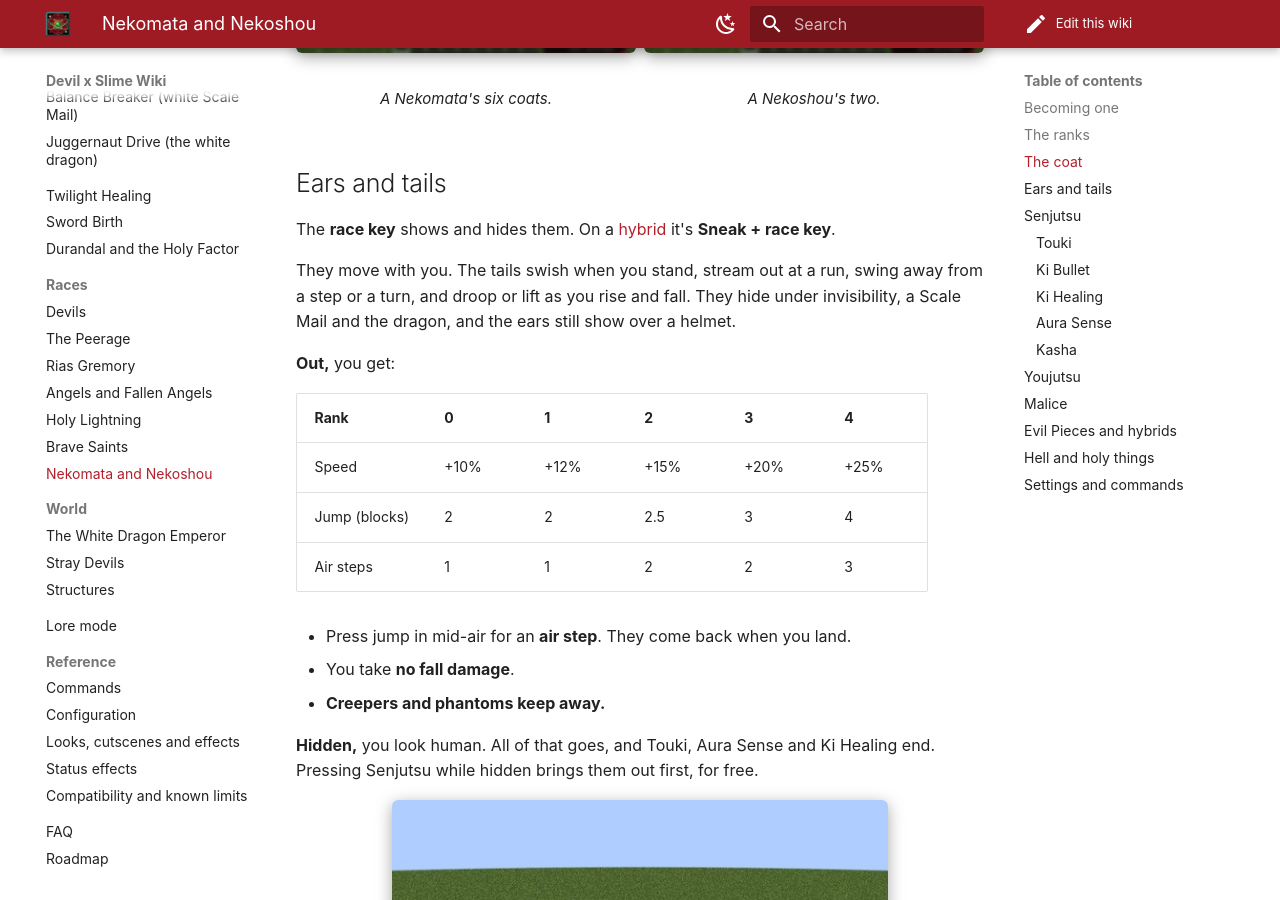
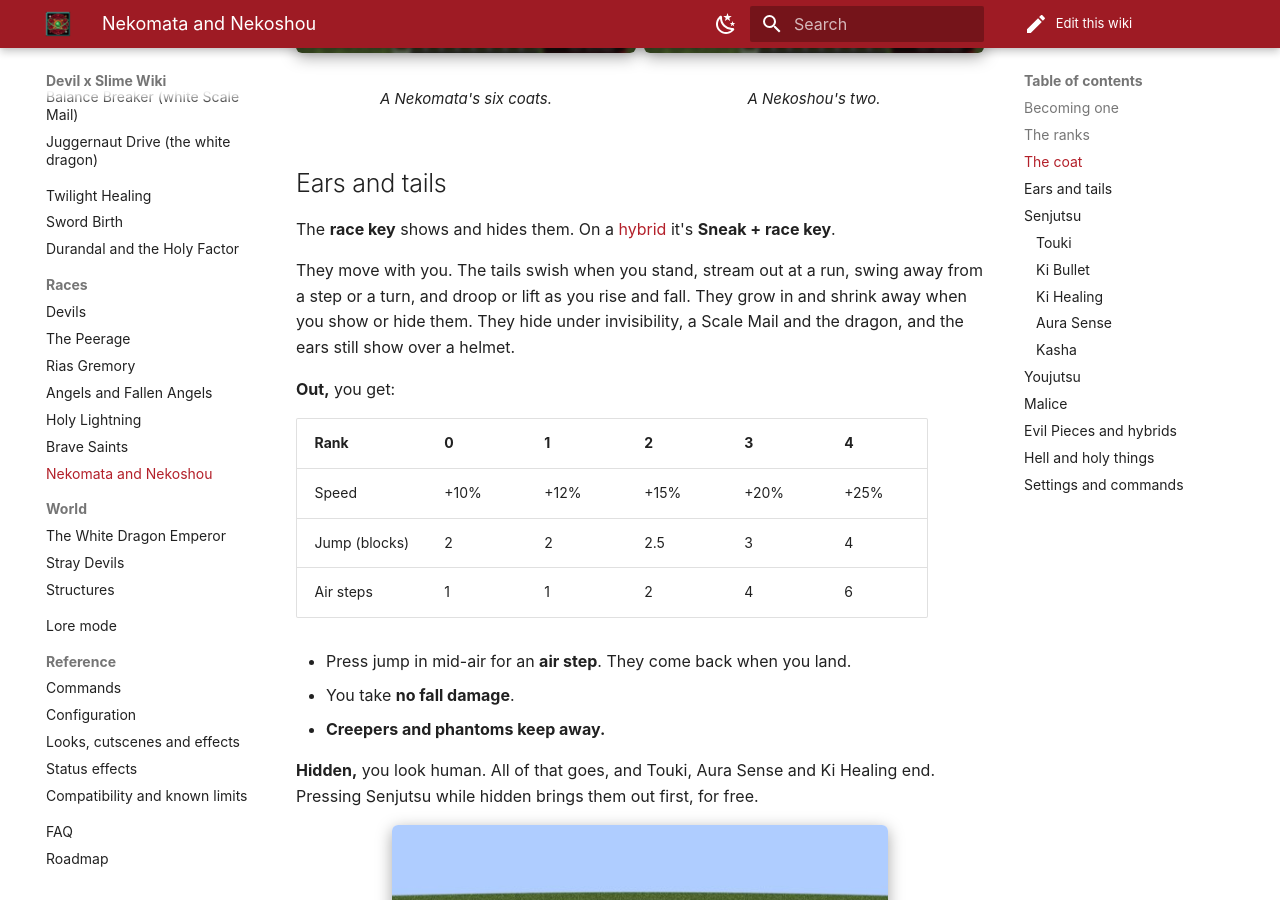
Before and after one commit to Malwikpl/devil-x-slime-wiki, an MkDocs documentation site: the page built from docs/races/nekomata.md, in a window 1280 px wide and 900 px high, scrolled down 3415 px. Built offline with MkDocs 1.6.1 and Material for MkDocs 9.7.7, drawn with Linux system fonts in a browser that asks for light colours; comment, search, counter and statistics services are not loaded; some of the changed text lies outside the part shown.

Commit message:
Nekomata as of 0.1.106: air steps 1, 1, 2, 4, 6, and Malwik's other notes
The ears and tails grow in and shrink away, Poison Mist lies on the ground
through leaves, and a Divide cuts Touki's extra and spirit damage.

Co-Authored-By: Claude Opus 5.5 (1M context) <noreply@anthropic.com>

```diff
--- a/docs/races/nekomata.md
+++ b/docs/races/nekomata.md
@@ -99,7 +99,8 @@ black.
 The **race key** shows and hides them. On a [hybrid](#evil-pieces-and-hybrids) it's **Sneak + race key**.
 
 They move with you. The tails swish when you stand, stream out at a run, swing away from a step or a turn, and droop or lift as you
-rise and fall. They hide under invisibility, a Scale Mail and the dragon, and the ears still show over a helmet.
+rise and fall. They grow in and shrink away when you show or hide them. They hide under invisibility, a Scale Mail and the dragon, and
+the ears still show over a helmet.
 
 **Out,** you get:
 
@@ -107,7 +108,7 @@ rise and fall. They hide under invisibility, a Scale Mail and the dragon, and th
 |---|---|---|---|---|---|
 | Speed | +10% | +12% | +15% | +20% | +25% |
 | Jump (blocks) | 2 | 2 | 2.5 | 3 | 4 |
-| Air steps | 1 | 1 | 2 | 2 | 3 |
+| Air steps | 1 | 1 | 2 | 4 | 6 |
 
 - Press jump in mid-air for an **air step**. They come back when you land.
 - You take **no fall damage**.
@@ -152,7 +153,8 @@ By rank:
 A white aura. Your bare-handed hits do the table's extra damage and spirit damage, push back, and block the target's energy regeneration for
 3 seconds. A sword gets only the defence and the +5% speed.
 
-It costs **1% of your max aura a second**, won't start below 5%, and has a 5 second cooldown.
+It costs **1% of your max aura a second**, won't start below 5%, and has a 5 second cooldown. A
+[Divide](../divine-dividing/index.md#divide) on you cuts the extra and the spirit damage, as it does every hit.
 
 ### Ki Bullet
 
```
Also changed, not shown: other parts of docs/races/nekomata.md (+2 -2 lines), docs/reference/configuration.md (+1 -1 lines).
